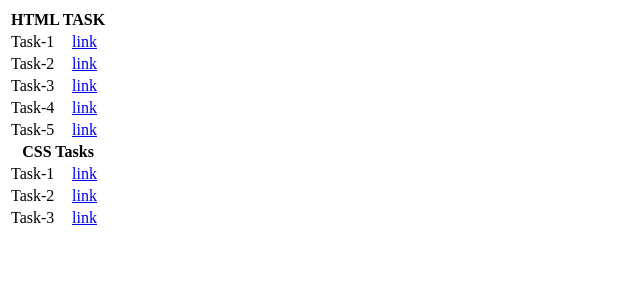
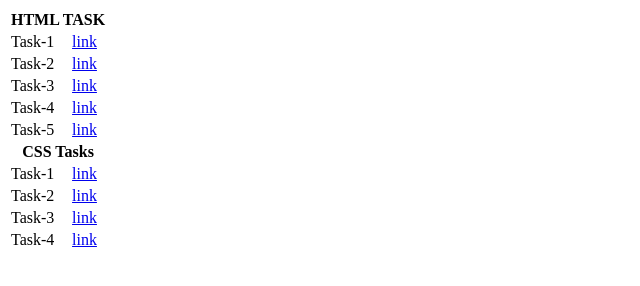
Before and after one commit to K-P-Prasanth/MERN-full-stack, a plain HTML site: page index.html in a window 1280 px wide. Shown: the full height of the page, 0-640 px from the left. Drawn offline with Linux system fonts and the light colour scheme.

Commit message:
Update index.html

```diff
--- a/index.html
+++ b/index.html
@@ -46,8 +46,8 @@
             <td><a href="CSStask3.html">link</a></td>
         </tr>
         <tr>
-            <td></td>
-            <td></td>
+            <td>Task-4</td>
+            <td><a href="CSStask4.html">link</a></td>
         </tr>
         <tr>
             <td></td>
```
